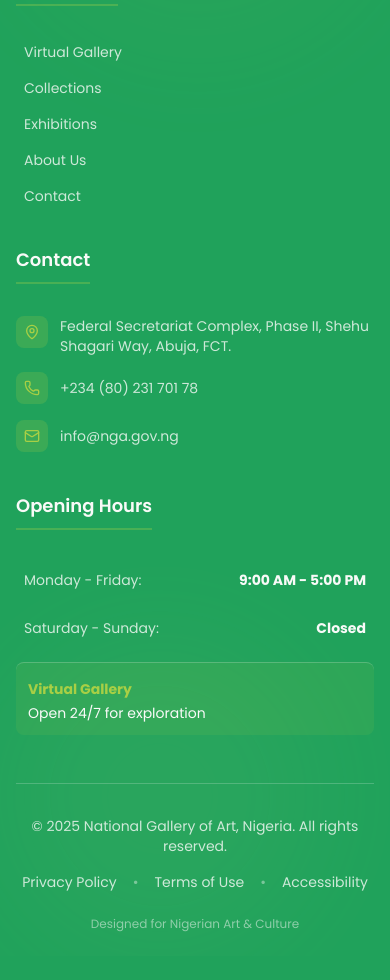
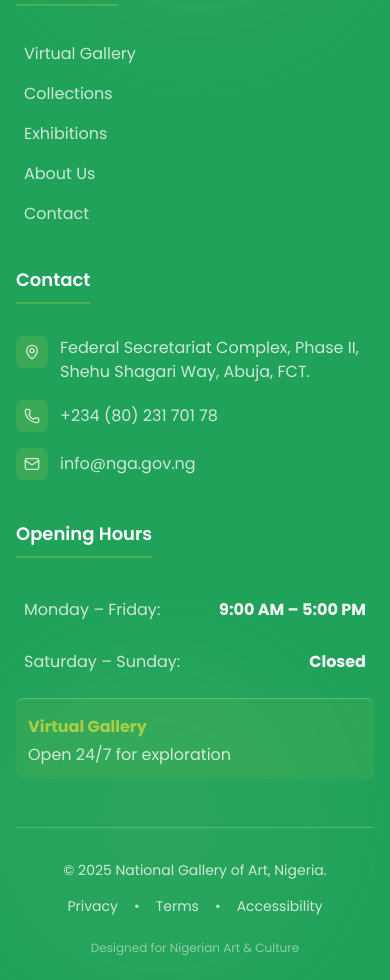
Before and after one commit to AUSUFO1/nga-virtual-gallery, a Next.js app: page /contact in a window 390 px wide. Shown: the part 2600-3580 px from the top of the page. Before the commit the page ends 3556 px from the top, so only its background shows below. Built offline with nearby package versions, Linux system fonts and the light colour scheme.

Commit message:
Fixed footer and category filter

```diff
--- a/package.json
+++ b/package.json
@@ -24,6 +24,7 @@
     "next-auth": "^4.24.13",
     "react": "^19.2.3",
     "react-dom": "^19.2.3",
+    "react-icons": "^5.5.0",
     "sharp": "^0.34.5",
     "three": "^0.181.2",
     "zustand": "^5.0.9"
--- a/src/components/Footer.tsx
+++ b/src/components/Footer.tsx
@@ -1,21 +1,30 @@
 'use client';
 
 import { motion } from 'framer-motion';
-import { Mail, Phone, MapPin, Facebook, Twitter, Instagram, Youtube } from 'lucide-react';
+import {
+  Mail,
+  Phone,
+  MapPin,
+} from 'lucide-react';
+import {
+  SiFacebook,
+  SiInstagram,
+  SiYoutube,
+  SiX,
+} from 'react-icons/si';
 
 export default function Footer() {
   const currentYear = new Date().getFullYear();
 
   return (
     <footer className="relative bg-nga-navy text-nga-cream pt-20 pb-6 overflow-hidden">
-      {/* Subtle Background Pattern */}
+      {/* Background */}
       <div className="absolute inset-0 opacity-5">
         <div className="absolute top-0 right-0 w-96 h-96 bg-nga-green rounded-full blur-3xl" />
         <div className="absolute bottom-0 left-0 w-80 h-80 bg-nga-light-green rounded-full blur-3xl" />
       </div>
 
       <div className="container mx-auto px-4 sm:px-6 lg:px-8 max-w-7xl relative z-10">
-        {/* Main Footer Grid */}
         <div className="grid grid-cols-1 sm:grid-cols-2 lg:grid-cols-4 gap-10 lg:gap-12 mb-12">
 
           {/* ABOUT */}
@@ -26,31 +35,32 @@
             viewport={{ once: true }}
             className="sm:col-span-2 lg:col-span-1"
           >
-            <h3 className="text-2xl font-bold mb-4 text-nga-cream">
+            <h3 className="text-2xl font-bold mb-4">
               National Gallery of Art
             </h3>
+
             <p className="text-nga-cream/80 text-sm sm:text-base leading-relaxed mb-6">
               Nigeria's premier institution for preserving, promoting, and showcasing
               the nation's artistic heritage and cultural treasures.
             </p>
 
-            {/* Social Media Icons */}
+         {/* Social Icons */}
             <div className="flex gap-3">
               {[
-                { icon: Facebook, href: '#', label: 'Facebook' },
-                { icon: Twitter, href: '#', label: 'Twitter' },
-                { icon: Instagram, href: '#', label: 'Instagram' },
-                { icon: Youtube, href: '#', label: 'YouTube' },
-              ].map((social, i) => (
+                { Icon: SiFacebook, color: '#1877F2', href: 'https://www.facebook.com/profile.php?id=61554762980750' },
+                { Icon: SiX, color: '#000000', href: 'https://x.com/NGANIGERIA?t=wCt-Y6d5Xlp6wfoyNSeJNQ&s=09' },
+                { Icon: SiInstagram, color: '#E4405F', href: 'https://www.instagram.com/nganigeria?igsh=b3FkbzBuZnV1ZDdt' },
+                { Icon: SiYoutube, color: '#FF0000', href: 'https://youtube.com/@nationalgalleryofartnigeria?si=JJKmmO7KAwmqGTUJ' }
+              ].map(({ Icon, color, href }, i) => (
                 <motion.a
                   key={i}
-                  href={social.href}
-                  aria-label={social.label}
+                  href={href}
                   whileHover={{ scale: 1.1, y: -2 }}
                   whileTap={{ scale: 0.95 }}
-                  className="w-10 h-10 rounded-full bg-nga-green/20 hover:bg-nga-green flex items-center justify-center transition-all duration-300 group"
+                  className="w-10 h-10 rounded-full bg-white hover:bg-nga-cream flex items-center justify-center transition-all duration-300 shadow-lg"
+                  style={{ color: color }}
                 >
-                  <social.icon className="w-5 h-5 text-nga-cream group-hover:text-nga-navy transition-colors" />
+                  <Icon className="w-5 h-5" />
                 </motion.a>
               ))}
             </div>
@@ -63,24 +73,25 @@
             transition={{ duration: 0.6, delay: 0.1 }}
             viewport={{ once: true }}
           >
-            <h4 className="text-lg font-bold mb-4 text-nga-cream border-b-2 border-nga-green/30 pb-2 inline-block">
+            <h4 className="text-lg font-bold mb-4 border-b-2 border-nga-green/30 pb-2 inline-block">
               Quick Links
             </h4>
-            <ul className="space-y-3 text-sm sm:text-base mt-4">
+
+            <ul className="space-y-3 mt-4">
               {[
-                { label: "Virtual Gallery", href: "/gallery" },
-                { label: "Collections", href: "/collections" },
-                { label: "Exhibitions", href: "https://nga.gov.ng/events/" },
-                { label: "About Us", href: "https://nga.gov.ng/who-we-are/" },
-                { label: "Contact", href: "https://nga.gov.ng/contact/" },
-              ].map((item, i) => (
+                ['Virtual Gallery', '/gallery'],
+                ['Collections', '/collections'],
+                ['Exhibitions', 'https://nga.gov.ng/events/'],
+                ['About Us', 'https://nga.gov.ng/who-we-are/'],
+                ['Contact', 'https://nga.gov.ng/contact/'],
+              ].map(([label, href], i) => (
                 <li key={i}>
                   <a
-                    href={item.href}
+                    href={href}
                     className="text-nga-cream/80 hover:text-nga-green transition-colors inline-flex items-center gap-2 group"
                   >
                     <span className="w-0 h-0.5 bg-nga-green group-hover:w-4 transition-all duration-300" />
-                    {item.label}
+                    {label}
                   </a>
                 </li>
               ))}
@@ -94,34 +105,34 @@
             transition={{ duration: 0.6, delay: 0.2 }}
             viewport={{ once: true }}
           >
-            <h4 className="text-lg font-bold mb-4 text-nga-cream border-b-2 border-nga-green/30 pb-2 inline-block">
+            <h4 className="text-lg font-bold mb-4 border-b-2 border-nga-green/30 pb-2 inline-block">
               Contact
             </h4>
 
-            <ul className="space-y-4 text-sm sm:text-base mt-4">
-              <li className="flex items-start gap-3 group">
-                <div className="w-8 h-8 rounded-lg bg-nga-green/20 flex items-center justify-center shrink-0 group-hover:bg-nga-green transition-colors">
-                  <MapPin className="w-4 h-4 text-nga-green group-hover:text-nga-navy transition-colors" />
+            <ul className="space-y-4 mt-4 text-nga-cream/80">
+              <li className="flex items-start gap-3">
+                <div className="w-8 h-8 rounded-lg bg-nga-green/20 flex items-center justify-center shrink-0">
+                  <MapPin className="w-4 h-4" />
                 </div>
-                <span className="text-nga-cream/80">
+                <span>
                   Federal Secretariat Complex, Phase II, Shehu Shagari Way, Abuja, FCT.
                 </span>
               </li>
 
-              <li className="flex items-center gap-3 group">
-                <div className="w-8 h-8 rounded-lg bg-nga-green/20 flex items-center justify-center shrink-0 group-hover:bg-nga-green transition-colors">
-                  <Phone className="w-4 h-4 text-nga-green group-hover:text-nga-navy transition-colors" />
+              <li className="flex items-center gap-3">
+                <div className="w-8 h-8 rounded-lg bg-nga-green/20 flex items-center justify-center shrink-0">
+                  <Phone className="w-4 h-4" />
                 </div>
-                <a href="tel:+2348023170178" className="text-nga-cream/80 hover:text-nga-green transition-colors">
+                <a href="tel:+2348023170178" className="hover:text-nga-green transition-colors">
                   +234 (80) 231 701 78
                 </a>
               </li>
 
-              <li className="flex items-center gap-3 group">
-                <div className="w-8 h-8 rounded-lg bg-nga-green/20 flex items-center justify-center shrink-0 group-hover:bg-nga-green transition-colors">
-                  <Mail className="w-4 h-4 text-nga-green group-hover:text-nga-navy transition-colors" />
+              <li className="flex items-center gap-3">
+                <div className="w-8 h-8 rounded-lg bg-nga-green/20 flex items-center justify-center shrink-0">
+                  <Mail className="w-4 h-4" />
                 </div>
-                <a href="mailto:info@nga.gov.ng" className="text-nga-cream/80 hover:text-nga-green transition-colors">
+                <a href="mailto:info@nga.gov.ng" className="hover:text-nga-green transition-colors">
                   info@nga.gov.ng
                 </a>
               </li>
@@ -135,55 +146,48 @@
             transition={{ duration: 0.6, delay: 0.3 }}
             viewport={{ once: true }}
           >
-            <h4 className="text-lg font-bold mb-4 text-nga-cream border-b-2 border-nga-green/30 pb-2 inline-block">
+            <h4 className="text-lg font-bold mb-4 border-b-2 border-nga-green/30 pb-2 inline-block">
               Opening Hours
             </h4>
 
-            <ul className="space-y-3 text-sm sm:text-base text-nga-cream/80 mt-4">
-              <li className="flex justify-between items-center p-2 rounded-lg hover:bg-nga-green/10 transition-colors">
-                <span>Monday - Friday:</span>
-                <span className="font-bold text-nga-cream">9:00 AM - 5:00 PM</span>
+            <ul className="space-y-3 mt-4 text-nga-cream/80">
+              <li className="flex justify-between p-2 rounded-lg hover:bg-nga-green/10">
+                <span>Monday – Friday:</span>
+                <span className="font-bold text-nga-cream">9:00 AM – 5:00 PM</span>
               </li>
 
-              <li className="flex justify-between items-center p-2 rounded-lg hover:bg-nga-green/10 transition-colors">
-                <span>Saturday - Sunday:</span>
+              <li className="flex justify-between p-2 rounded-lg hover:bg-nga-green/10">
+                <span>Saturday – Sunday:</span>
                 <span className="font-bold text-nga-cream">Closed</span>
               </li>
 
               <li className="mt-4 pt-4 border-t border-nga-cream/20 p-3 rounded-lg bg-nga-green/10">
-                <span className="font-bold text-nga-green block mb-1">Virtual Gallery</span>
-                <span className="text-nga-cream">Open 24/7 for exploration</span>
+                <span className="font-bold text-nga-green block mb-1">
+                  Virtual Gallery
+                </span>
+                <span>Open 24/7 for exploration</span>
               </li>
             </ul>
           </motion.div>
         </div>
 
-        {/* BOTTOM BAR */}
-        <div className="border-t border-nga-cream/20 pt-8 mt-8">
+        {/* Bottom Bar */}
+        <div className="border-t border-nga-cream/20 pt-8">
           <div className="flex flex-col sm:flex-row justify-between items-center gap-4 text-sm text-nga-cream/80">
-            <p className="text-center sm:text-left">
-              © {currentYear} National Gallery of Art, Nigeria. All rights reserved.
-            </p>
+            <p>© {currentYear} National Gallery of Art, Nigeria.</p>
 
-            <div className="flex flex-wrap justify-center gap-4 sm:gap-6">
-              <a href="/privacy" className="hover:text-nga-green transition-colors">
-                Privacy Policy
-              </a>
-              <span className="text-nga-cream/40">•</span>
-              <a href="#terms" className="hover:text-nga-green transition-colors">
-                Terms of Use
-              </a>
-              <span className="text-nga-cream/40">•</span>
-              <a href="/accessibility" className="hover:text-nga-green transition-colors">
-                Accessibility
-              </a>
+            <div className="flex gap-4">
+              <a href="/privacy" className="hover:text-nga-green">Privacy</a>
+              <span>•</span>
+              <a href="#terms" className="hover:text-nga-green">Terms</a>
+              <span>•</span>
+              <a href="/accessibility" className="hover:text-nga-green">Accessibility</a>
             </div>
           </div>
 
-          {/* Credit */}
-          <div className="text-center mt-6 text-xs text-nga-cream/50">
-            <p>Designed for Nigerian Art & Culture</p>
-          </div>
+          <p className="text-center mt-6 text-xs text-nga-cream/50">
+            Designed for Nigerian Art & Culture
+          </p>
         </div>
       </div>
     </footer>
--- a/src/components/collections/CategoryFilter.tsx
+++ b/src/components/collections/CategoryFilter.tsx
@@ -1,7 +1,18 @@
 'use client';
 
 import { motion } from 'framer-motion';
-import { Filter, Paintbrush, Image, Box, Camera, Scissors, Layers } from 'lucide-react';
+import {
+  Filter,
+  Paintbrush,
+  Image,
+  Box,
+  Camera,
+  Scissors,
+  Layers,
+  Play,
+  Pause,
+} from 'lucide-react';
+import { useState, useEffect } from 'react';
 
 export const CATEGORIES = [
   { id: 'all', label: 'All Artworks', icon: Paintbrush },
@@ -18,16 +29,22 @@
   categoryCounts: Record<string, number>;
 }
 
-/**
- * CategoryFilters Component
- *
- * Sleek horizontal category buttons with NGA branding
- */
+
 export default function CategoryFilters({
   selectedCategory,
   onSelectCategory,
   categoryCounts,
 }: CategoryFiltersProps) {
+  const [isPaused, setIsPaused] = useState(false);
+  const [isTouchDevice, setIsTouchDevice] = useState(false);
+
+  // Detect touch device
+  useEffect(() => {
+    setIsTouchDevice('ontouchstart' in window || navigator.maxTouchPoints > 0);
+  }, []);
+
+  const duplicatedCategories = [...CATEGORIES, ...CATEGORIES];
+
   return (
     <motion.div
       initial={{ opacity: 0, y: 20 }}
@@ -36,22 +53,52 @@
       className="mb-10"
     >
       {/* Section Title */}
-      <div className="flex items-center gap-3 mb-6">
+      <div
+        className="flex items-center gap-3 mb-6"
+        onClick={isTouchDevice ? () => setIsPaused(!isPaused) : undefined}
+        style={{ cursor: isTouchDevice ? 'pointer' : 'default' }}
+      >
         <div className="w-10 h-10 rounded-lg bg-nga-navy flex items-center justify-center">
           <Filter className="w-5 h-5 text-nga-green" />
         </div>
-        <h2 className="text-2xl font-bold text-nga-navy">Filter by Category</h2>
+
+        <h2 className="text-2xl font-bold text-nga-navy flex items-center gap-2">
+          Filter by Category
+          {isTouchDevice &&
+            (isPaused ? (
+              <Play className="w-5 h-5 text-nga-green" />
+            ) : (
+              <Pause className="w-5 h-5 text-nga-green" />
+            ))}
+        </h2>
       </div>
 
-      {/* Horizontal Scrollable Row */}
-      <div className="flex gap-4 overflow-x-auto scrollbar-hide py-3 px-1">
-        {CATEGORIES.map((category, index) => {
+      {/* Auto-sliding container */}
+      <div
+        className="relative overflow-hidden"
+        onMouseEnter={!isTouchDevice ? () => setIsPaused(true) : undefined}
+        onMouseLeave={!isTouchDevice ? () => setIsPaused(false) : undefined}
+      >
+        <motion.div
+          className="flex gap-4 py-3"
+          animate={{
+            x: isPaused ? undefined : [0, -1680],
+          }}
+          transition={{
+            x: {
+              duration: 20,
+              repeat: Infinity,
+              ease: 'linear',
+            },
+          }}
+        >
+          {duplicatedCategories.map((category, index) => {
             const count = categoryCounts[category.id] || 0;
             const isActive = selectedCategory === category.id;
 
             return (
               <CategoryButton
-              key={category.id}
+                key={`${category.id}-${index}`}
                 category={category}
                 count={count}
                 isActive={isActive}
@@ -60,14 +107,35 @@
               />
             );
           })}
+        </motion.div>
+
+        {/* Gradient edges */}
+        <div className="absolute left-0 top-0 bottom-0 w-20 bg-linear-to-r from-white to-transparent pointer-events-none z-10" />
+        <div className="absolute right-0 top-0 bottom-0 w-20 bg-linear-to-l from-white to-transparent pointer-events-none z-10" />
       </div>
+
+      {/* Instructions */}
+      <p className="text-xs text-nga-navy/50 text-center mt-3 flex items-center justify-center gap-2">
+        {isTouchDevice ? (
+          <>
+            {isPaused ? (
+              <Play className="w-4 h-4 text-nga-green" />
+            ) : (
+              <Pause className="w-4 h-4 text-nga-green" />
+            )}
+            <span>
+              Tap heading to {isPaused ? 'play' : 'pause'} • Tap button to filter
+            </span>
+          </>
+        ) : (
+          <span>Hover to pause • Click to filter</span>
+        )}
+      </p>
     </motion.div>
   );
 }
 
-/**
- * Individual Sleek Category Button
- */
+
 function CategoryButton({
   category,
   count,
@@ -95,13 +163,15 @@
         relative flex items-center gap-3
         min-w-40 px-5 py-3.5
         rounded-2xl transition-all duration-300
-        group overflow-hidden
-        ${isActive
+        group overflow-hidden shrink-0
+        ${
+          isActive
             ? 'bg-nga-navy shadow-xl shadow-nga-navy/30'
-          : 'bg-white border-2 border-nga-navy/10 hover:border-nga-green/50 hover:shadow-lg'}
+            : 'bg-white border-2 border-nga-navy/10 hover:border-nga-green/50 hover:shadow-lg'
+        }
       `}
     >
-      {/* Animated Background Gradient (Active State) */}
+      {/* Animated active gradient */}
       {isActive && (
         <motion.div
           className="absolute inset-0 bg-linear-to-r from-nga-navy via-nga-green/20 to-nga-navy"
@@ -110,37 +180,51 @@
         />
       )}
 
-      {/* Content Container */}
       <div className="relative z-10 flex items-center gap-3 w-full">
-        {/* Icon Circle */}
-        <div className={`
+        {/* Icon */}
+        <div
+          className={`
             flex items-center justify-center
             w-10 h-10 rounded-xl
             transition-all duration-300
-          ${isActive
+            ${
+              isActive
                 ? 'bg-nga-green shadow-lg shadow-nga-green/30'
-            : 'bg-nga-navy/5 group-hover:bg-nga-green/20'}
-        `}>
-          <IconComponent className={`w-5 h-5 ${isActive ? 'text-nga-navy' : 'text-nga-navy group-hover:text-nga-green'}`} />
+                : 'bg-nga-navy/5 group-hover:bg-nga-green/20'
+            }
+          `}
+        >
+          <IconComponent
+            className={`w-5 h-5 ${
+              isActive
+                ? 'text-nga-navy'
+                : 'text-nga-navy group-hover:text-nga-green'
+            }`}
+          />
         </div>
 
-        {/* Text Content */}
+        {/* Text */}
         <div className="flex flex-col items-start flex-1">
-          {/* Label */}
-          <div className={`text-sm font-bold transition-colors ${isActive ? 'text-nga-cream' : 'text-nga-navy'}`}>
+          <div
+            className={`text-sm font-bold whitespace-nowrap ${
+              isActive ? 'text-nga-cream' : 'text-nga-navy'
+            }`}
+          >
             {category.label}
           </div>
 
-          {/* Count Badge */}
-          <div className={`
-            text-xs font-semibold mt-0.5
-            ${isActive ? 'text-nga-green' : 'text-nga-navy/60 group-hover:text-nga-green'}
-          `}>
+          <div
+            className={`text-xs font-semibold mt-0.5 ${
+              isActive
+                ? 'text-nga-green'
+                : 'text-nga-navy/60 group-hover:text-nga-green'
+            }`}
+          >
             {count} {count === 1 ? 'item' : 'items'}
           </div>
         </div>
 
-        {/* Active Indicator Dot */}
+        {/* Active dot */}
         {isActive && (
           <motion.div
             initial={{ scale: 0 }}
@@ -150,7 +234,7 @@
         )}
       </div>
 
-      {/* Hover Glow Effect */}
+      {/* Hover glow */}
       {!isActive && (
         <div className="absolute inset-0 bg-linear-to-r from-transparent via-nga-green/5 to-transparent opacity-0 group-hover:opacity-100 transition-opacity duration-300" />
       )}
```
Also changed, not shown: 1 other file (tests, documents, lock files or other folders). Lines whose indentation alone changed are shown as unchanged.
